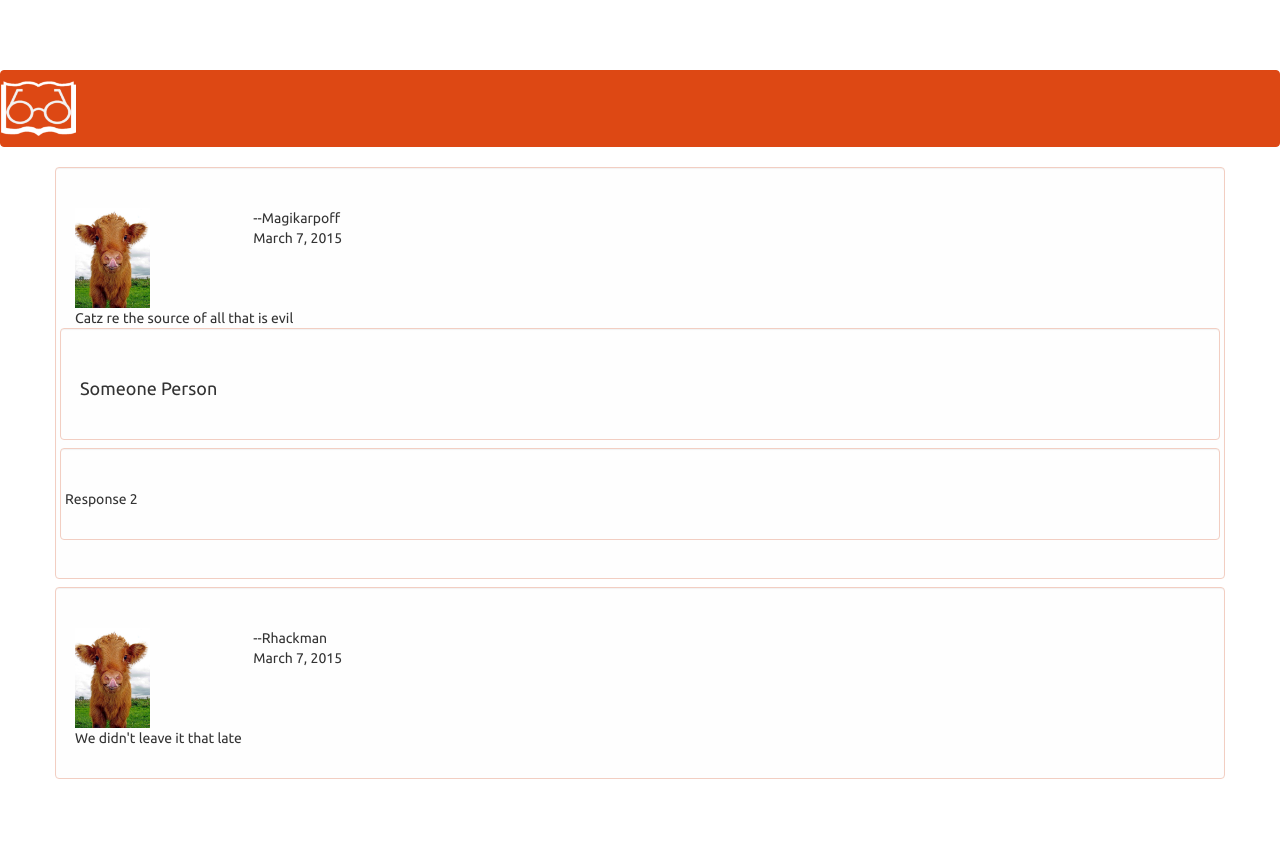
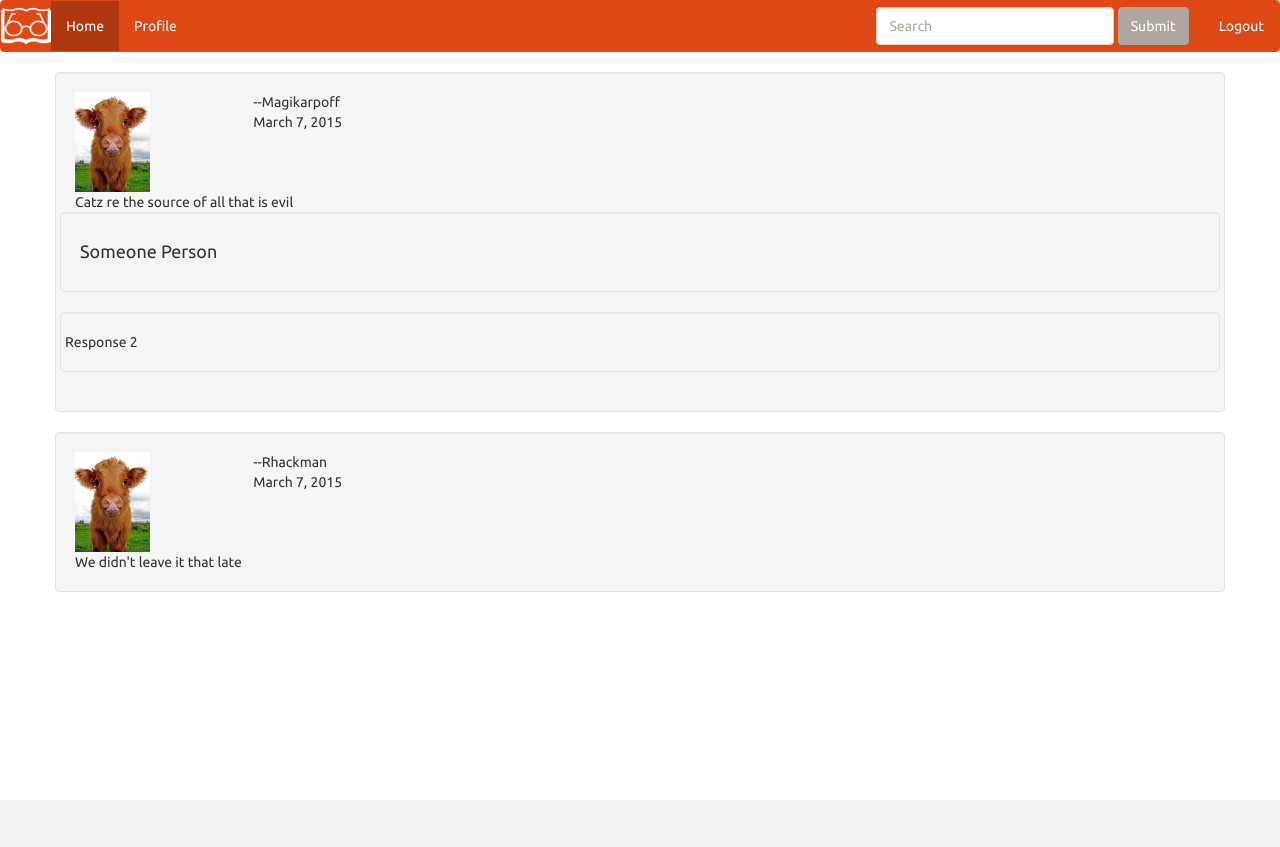
Before and after one commit to Tamarabyte/cmput410-project, a Django app: page /stream in a window 1280 px wide. After the commit the page ends 800 px from the top, so only its background shows below. Run offline with Django 3.2, Linux system fonts and the light colour scheme; the visitor is signed in with stand-in values (Sample User, id 1); data that the repository does not hold is empty; some libraries are stand-ins or nearby versions.

Commit message:
modify navbar html/css

```diff
--- a/DistributedSocialNetworking/Hindlebook/static/css/site.css
+++ b/DistributedSocialNetworking/Hindlebook/static/css/site.css
@@ -15,11 +15,6 @@ html {
   background-color: #dd4814;
 }
 
-body {
-    margin-top: 70px;
-    margin-bottom: 60px;
-}
-
 .form-buttons {
     text-align: right;
     margin-top: 15px;
@@ -32,14 +27,6 @@ body {
 .navbar-brand {
     font-size: 25px;
     font-weight: bold;
-}
-
-.well {
-    background-color: #fefefe;
-    margin-bottom: 8px;
-    padding-top: 40px;
-    padding-bottom: 30px;
-    border: 1px solid #F2CEC2;
 }
 
 .form-control {
--- a/DistributedSocialNetworking/Hindlebook/templates/base_header.html
+++ b/DistributedSocialNetworking/Hindlebook/templates/base_header.html
@@ -4,14 +4,30 @@
 {% block content %}
     <nav class="navbar navbar-default">
       <div class="navbar-header">
-        <button type="button" class="navbar-toggle cllapsed" data-toggle="collapse" data-target="#bs-example-navbar-collapse-1">
+        <button type="button" class="navbar-toggle collapsed" data-toggle="collapse" data-target="#navbar-collapsed">
           <span class="sr-only">Toggle navigation</span>
           <span class="icon-bar"></span>
           <span class="icon-bar"></span>
           <span class="icon-bar"></span>
         </button>
-        <a class="navbar-home" href="/stream"><img src="{% static "imgs/hindlebook-white.png"  %}" height="75"></img></a>
+        <a class="navbar-home" href="/stream"><img src="{% static "imgs/hindlebook-white.png"  %}" height="50"></img></a>
       </div>
+
+      <div class="collapse navbar-collapse" id="navbar-collapsed">
+      <ul class="nav navbar-nav">
+        <li class="active"><a href="/stream">Home<span class="sr-only">(current)</span></a></li>
+        <li><a href="#">Profile</a></li>
+      </ul>
+      <ul class="nav navbar-nav navbar-right">
+        <li><a href="/logout">Logout</a></li>
+      </ul>
+      <form class="navbar-form navbar-right" role="search">
+        <div class="form-group">
+          <input type="text" class="form-control" placeholder="Search">
+        </div>
+        <button type="submit" class="btn btn-default">Submit</button>
+      </form>
+    </div>
 
     </nav>
 
--- a/DistributedSocialNetworking/Hindlebook/templates/base_login.html
+++ b/DistributedSocialNetworking/Hindlebook/templates/base_login.html
@@ -1,5 +1,9 @@
 {% extends "base.html" %}
 {% load staticfiles %}
+
+{% block stylesheets %}
+<link rel="stylesheet" type="text/css" href="{% static "css/base_login.css" %}">
+{% endblock %}
 
 {% block content %}
 
```
Also changed, not shown: DistributedSocialNetworking/Hindlebook/static/css/base_login.css (added, +12 -0 lines).
